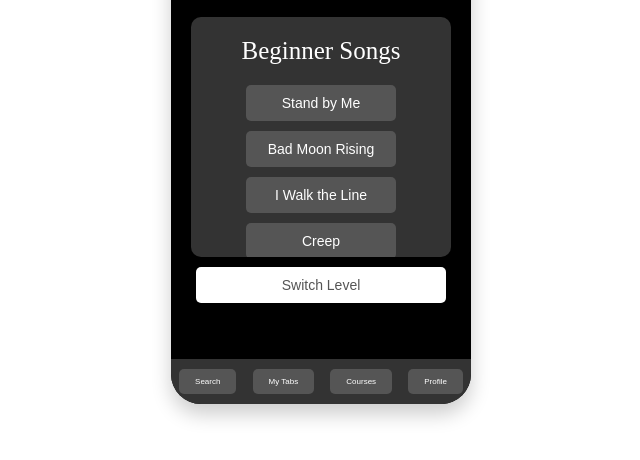
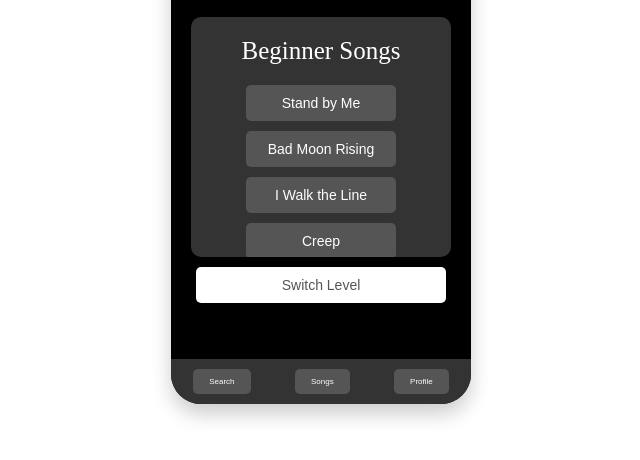
Before and after one commit to michaelsalton/4474-project, a plain HTML site: page index.html in a window 1280 px wide. Both pictures are taken after a click on the button "Beginner". Shown: the part 296-756 px from the top of the page, without its empty margins (319-959 px from the left). Drawn offline with nearby package versions, Linux system fonts and the light colour scheme.

Commit message:
changed tabs in the tab bar

```diff
--- a/index.html
+++ b/index.html
@@ -53,8 +53,7 @@
             <div class="bottom-bar-container" style="display: none;">
                 <div class="bottom-bar">
                     <button class="button" onclick="navigateTo('Search')">Search</button>
-                    <button class="button" onclick="navigateTo('My Tabs')">My Tabs</button>
-                    <button class="button" onclick="navigateTo('Courses')">Courses</button>
+                    <button class="button" onclick="navigateTo('Songs')">Songs</button>
                     <button class="button" onclick="navigateTo('Profile')">Profile</button>
                 </div>
             </div>
```
Lines whose indentation alone changed are shown as unchanged.
